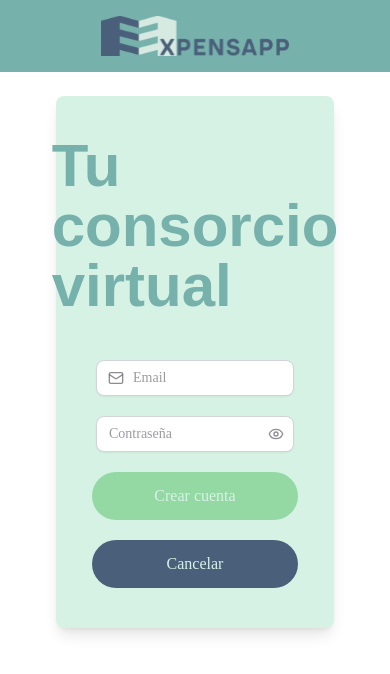
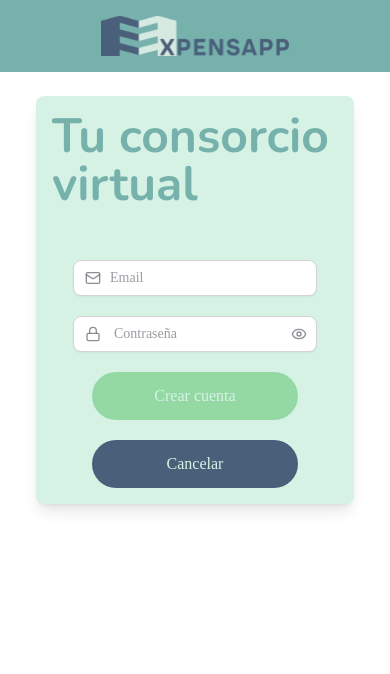
Before and after one commit to AndyLipo/Expensapp, a React (Vite) app in the folder ExpensApp/: page /login in a window 390 px wide. Shown: the top 674 px of the page. Built offline with nearby package versions, Linux system fonts and the light colour scheme.

Commit message:
Se termina inicio sesion y crear cuenta. Termina responsive

```diff
--- a/ExpensApp/src/Componentes/CrearCuenta/CrearCuentaPassword.jsx
+++ b/ExpensApp/src/Componentes/CrearCuenta/CrearCuentaPassword.jsx
@@ -59,7 +59,7 @@ export default function CrearCuentaPassword({ id, onChange }) {
     <div className="group relative mt-3">
     <div className="relative">
       {/* Ícono de candado */}
-        <div className="absolute inset-y-0 start-0 flex items-center ps-3 pointer-events-none text-muted-foreground/80">
+      <div className="absolute inset-y-0 left-3 flex items-center pointer-events-none text-muted-foreground/80">
         <Lock size={16} strokeWidth={2} aria-hidden="true" />
       </div>
       {/* Input de contraseña */}
@@ -71,13 +71,13 @@ export default function CrearCuentaPassword({ id, onChange }) {
         onChange={handlePasswordChange}
         aria-invalid={strengthScore < 4}
         aria-describedby="password-strength"
-          className="peer ps-9"
+        className="pl-10 pr-9"
       />
       {/* Botón para mostrar/ocultar contraseña */}
       <button
         type="button"
         onClick={toggleVisibility}
-          className="absolute inset-y-0 end-0 flex h-full w-9 items-center justify-center"
+        className="absolute inset-y-0 right-0 flex h-full w-9 items-center justify-center"
       >
         {isVisible ? <EyeOff size={16} /> : <Eye size={16} />}
       </button>
--- a/ExpensApp/src/Componentes/CrearCuenta/TitleCrearCuenta.jsx
+++ b/ExpensApp/src/Componentes/CrearCuenta/TitleCrearCuenta.jsx
@@ -1,26 +1,28 @@
 import { useEffect, useState } from 'react';
 import Skeleton from 'react-loading-skeleton';
 import 'react-loading-skeleton/dist/skeleton.css';
-
 
 export const TitleCrearCuenta = () => {
   const [isLoading, setIsLoading] = useState(true);
 
   // Simular carga inicial del formulario
   useEffect(() => {
-
     setTimeout(() => {
       setIsLoading(false);
     }, 2000); // Simula 2 segundos de tiempo de carga
   }, []);
+
   if (isLoading) {
-        return(
-            <div className="ml-72 space-y-10 max-w-md mx-auto">
-                <Skeleton height={40} width="120%" />
+    return (
+      <div className="mx-auto w-full max-w-sm sm:max-w-md space-y-10 px-4">
+        <Skeleton height={40} />
       </div>
-        )
+    );
   }
+
   return (
-    <h1 className='font-nunito text-[#76B1AC] flex justify-center items-center font-bold text-6xl'>Tu consorcio virtual</h1>
-)
-}
+    <h1 className="font-nunito text-[#76B1AC] flex justify-center items-center font-bold text-5xl lg:text-6xl">
+      Tu consorcio virtual
+    </h1>
+  );
+};
--- a/ExpensApp/src/Componentes/IniciarSesion/IniciarSesionContraseña.jsx
+++ b/ExpensApp/src/Componentes/IniciarSesion/IniciarSesionContraseña.jsx
@@ -1,22 +1,23 @@
+import { Input } from "@/components/ui/input";
+import { Eye, EyeOff, Lock } from "lucide-react";
+import { useState } from "react";
+import PropTypes from "prop-types";
 
-import { Input } from "@/components/ui/input";
-import { Eye, EyeOff } from "lucide-react";
-import { useState } from "react";
-import PropTypes from 'prop-types';
-
-export default function IniciarSesionContraseña({onChange}) {
+export default function IniciarSesionContraseña({ onChange }) {
   const [isVisible, setIsVisible] = useState(false);
 
   const toggleVisibility = () => setIsVisible((prevState) => !prevState);
 
-
-
   return (
     <div className="space-y-2">
       <div className="relative">
+        {/* Ícono de candado */}
+        <div className="absolute inset-y-0 start-0 flex items-center ps-3 pointer-events-none text-muted-foreground/80">
+          <Lock size={16} strokeWidth={2} aria-hidden="true" />
+        </div>
         <Input
           id="input-23"
-          className="pe-9"
+          className="pl-10 pe-9"
           placeholder="Contraseña"
           type={isVisible ? "text" : "password"}
           onChange={onChange}
--- a/ExpensApp/src/Componentes/IniciarSesion/IniciarSesionFormulario.jsx
+++ b/ExpensApp/src/Componentes/IniciarSesion/IniciarSesionFormulario.jsx
@@ -1,18 +1,17 @@
-import { useEffect, useState } from 'react';
-import IniciarSesionContraseña from './IniciarSesionContraseña'
-import Skeleton from 'react-loading-skeleton';
-import 'react-loading-skeleton/dist/skeleton.css';
-import axios from 'axios';
-import { useNavigate } from 'react-router-dom';
-import CrearCuentaMail from '../CrearCuenta/CrearCuentaMail';
-
+import { useEffect, useState } from "react";
+import IniciarSesionContraseña from "./IniciarSesionContraseña";
+import Skeleton from "react-loading-skeleton";
+import "react-loading-skeleton/dist/skeleton.css";
+import axios from "axios";
+import { useNavigate } from "react-router-dom";
+import CrearCuentaMail from "../CrearCuenta/CrearCuentaMail";
 
 export const IniciarSesionFormulario = () => {
   const navigate = useNavigate();
   const [isLoading, setIsLoading] = useState(true);
-  const [email, setEmail] = useState('');
-  const [password, setPassword] = useState('');
-  const [mensaje, setMensaje] = useState('');
+  const [email, setEmail] = useState("");
+  const [password, setPassword] = useState("");
+  const [mensaje, setMensaje] = useState("");
   const [isSubmitting, setIsSubmitting] = useState(false);
 
   useEffect(() => {
@@ -27,44 +26,53 @@ export const IniciarSesionFormulario = () => {
     setIsSubmitting(true);
 
     try {
-        console.log('Enviando:', { email, password });
+      console.log("Enviando:", { email, password });
       const response = await axios.post(
-          'http://localhost:3000/login',
+        "http://localhost:3000/login",
         {
           usuarioEmail: email,
           usuarioPassword: password,
         },
         { withCredentials: true }
       );
-        setMensaje('Usuario registrado con éxito.');
-        console.log('Respuesta del servidor:', response.data);
+      setMensaje("Usuario registrado con éxito.");
+      console.log("Respuesta del servidor:", response.data);
 
-        navigate('/perfil');
+      navigate("/perfil");
     } catch (error) {
-        console.error('Error al registrar el usuario:', error.response?.data || error.message);
+      console.error(
+        "Error al registrar el usuario:",
+        error.response?.data || error.message
+      );
       setMensaje(
-          error.response?.data?.message || 'Error al registrar el usuario. Intente nuevamente.'
+        error.response?.data?.message ||
+          "Error al registrar el usuario. Intente nuevamente."
       );
     } finally {
       setIsSubmitting(false);
     }
-    }
+  };
 
-    if(isLoading) {
+  if (isLoading) {
     // Mostrar Skeleton mientras carga
     return (
-      <div>
-        <div className="space-y-10 max-w-md mx-auto">
-          <Skeleton height={44} width="90%" />
-          <Skeleton height={44} className="w-full mt-5"/>
+      <div className="space-y-5 w-full max-w-[244px] mx-auto flex flex-col items-center justify-center">
+        <div className="w-full">
+          <Skeleton height={44} className="w-full" />
         </div>
-        <div className='mt-3 max-w-sm mx-auto'>
-          <Skeleton height={50} borderRadius={20} width="100%" className=''/>
-          <Skeleton height={50} borderRadius={20} width="100%" className=''/>
+        <div className="w-full">
+          <Skeleton height={44} className="w-full" />
+        </div>
+        <div className="w-full">
+          <Skeleton height={50} borderRadius={20} className="w-full" />
+        </div>
+        <div className="w-full">
+          <Skeleton height={50} borderRadius={20} className="w-full" />
         </div>
       </div>
     );
   }
+
   return (
     <>
       <form
@@ -101,7 +109,7 @@ export const IniciarSesionFormulario = () => {
 
         {/* Botón "Cancelar" */}
         <button
-    type="button" // Cambié el tipo a "button" para evitar que envíe el formulario
+          type="button"
           disabled={isSubmitting}
           className={`w-[206px] p-3 bg-[#4A607A] text-[#D6F2E5] rounded-full ${
             isSubmitting ? "opacity-50 cursor-not-allowed" : ""
@@ -121,7 +129,6 @@ export const IniciarSesionFormulario = () => {
           </p>
         )}
       </form>
-
     </>
-)
-}
+  );
+};
--- a/ExpensApp/src/Paginas/IniciarSesionPagina.jsx
+++ b/ExpensApp/src/Paginas/IniciarSesionPagina.jsx
@@ -5,20 +5,20 @@ import { Navbar } from '../Componentes/Navbar/Navbar';
 export const IniciarSesionPagina = () => {
   return (
     <>
-      <div className="min-h-screen flex flex-col">
+      <div className="page-container">
         {/* Navbar */}
         <header className="fixed top-0 left-0 w-full z-50">
           <Navbar />
         </header>
 
         {/* Contenido principal */}
-        <main className="flex-1 p-14 pt-24">
-          <section className="create-account-section bg-[#D6F2E5] p-10 rounded-lg shadow-lg">
+        <main className="p-9 pt-24">
+          <section className="create-account-section bg-[#D6F2E5] p-4 rounded-lg shadow-lg">
             {/* Título */}
             <TitleCrearCuenta />
 
             {/* Formulario */}
-            <article className="mt-8">
+            <article className="mt-10">
               <IniciarSesionFormulario />
             </article>
           </section>
--- a/ExpensApp/src/index.css
+++ b/ExpensApp/src/index.css
@@ -1,9 +1,10 @@
+@import '@fontsource/nunito/400.css';
+@import '@fontsource/nunito/600.css';
+@import '@fontsource/nunito/700.css';
+
 @tailwind base;
 @tailwind components;
 @tailwind utilities;
-@import '@fontsource/nunito/400.css';
-@import '@fontsource/nunito/600.css';
-@import '@fontsource/nunito/700.css';
 
 @layer base {
   :root {
```
Lines whose indentation alone changed are shown as unchanged.
